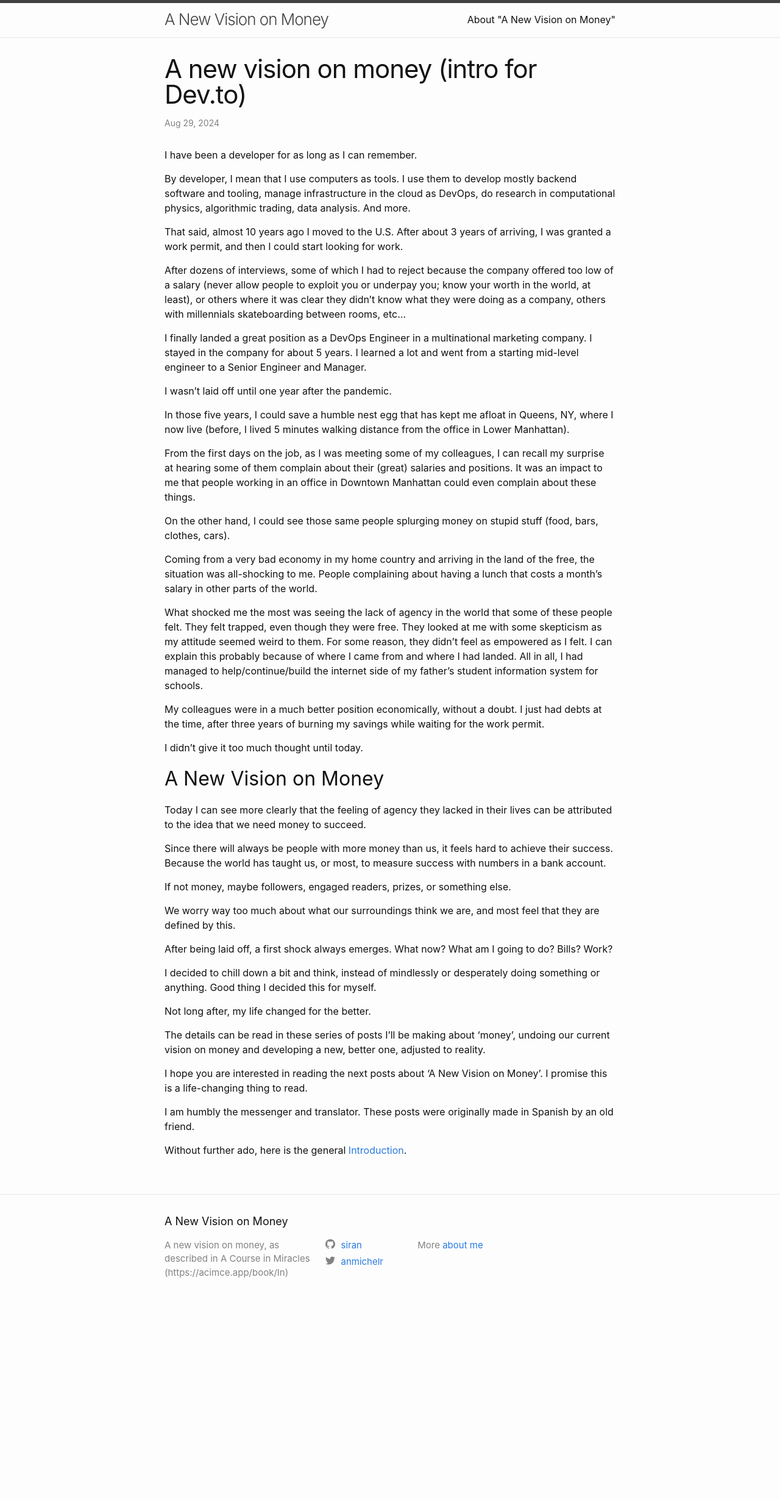
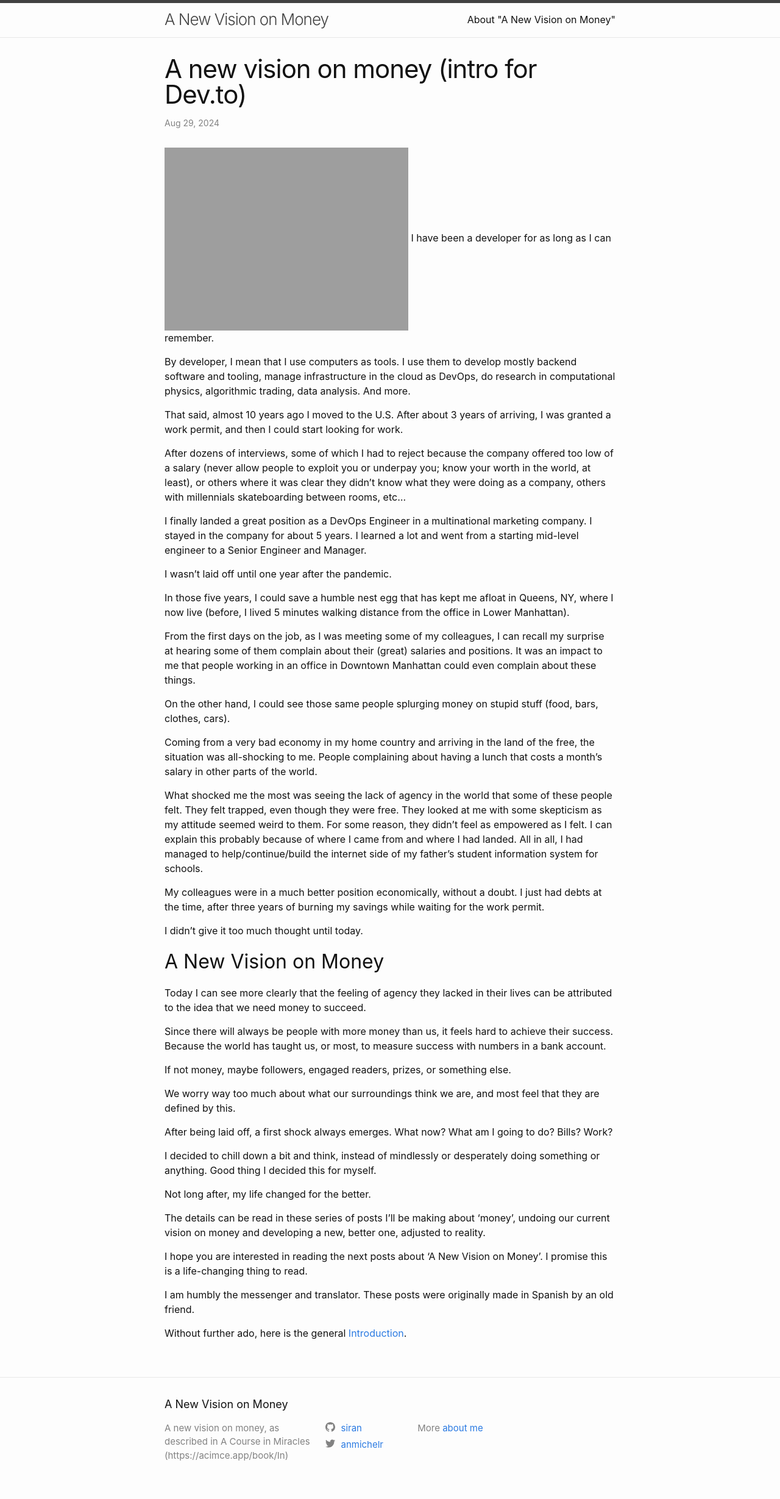
Before and after one commit to siran/a_new_vision_on_money, a Jekyll site: the page built from _posts/2024-08-29-a-new-vision-on-money--intro-for-dev.to.md, in a window 1280 px wide. Shown: the whole page at 61% size. Built offline with Jekyll 4.4.1, drawn with Linux system fonts in a browser that asks for light colours; our own code applies the rules of GitHub Pages for plain Markdown files; before the commit the page ends 2158 px from its top, so only the background shows below that.

Commit message:
intro for dev.to

```diff
--- a/_posts/2024-08-29-a-new-vision-on-money--intro-for-dev.to.md
+++ b/_posts/2024-08-29-a-new-vision-on-money--intro-for-dev.to.md
@@ -6,6 +6,7 @@ tags:
   - philosophy
   - spirituality
 ---
+![](https://siran.github.io/assets/a_new_vision_on_money/money.png)
 I have been a developer for as long as I can remember.
 
 By developer, I mean that I use computers as tools. I use them to develop mostly backend software and tooling, manage infrastructure in the cloud as DevOps, do research in computational physics, algorithmic trading, data analysis. And more.
```
